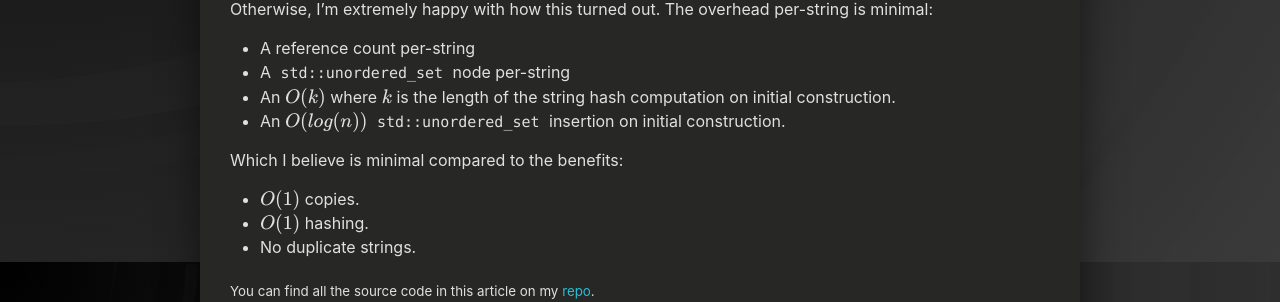
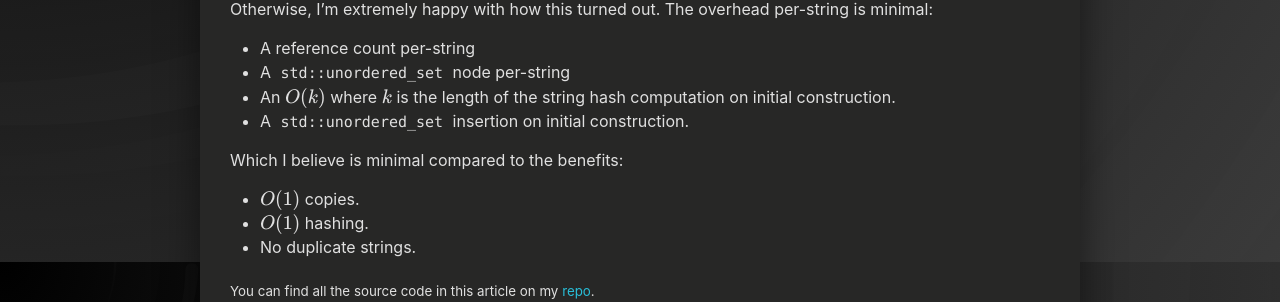
Before and after one commit to JarrettWendt/JarrettWendt.github.io, a Jekyll site: the page built from collections/_custom_engine/2020-07-11-StringInterning.md, in a window 1280 px wide and 900 px high, scrolled down 5075 px. Shown: the part 423-725 px from the top of the window. Built offline with Jekyll 4.4.1, drawn with Linux system fonts in a browser that asks for light colours; formulas are drawn with MathJax 3.

Commit message:
string interning

```diff
--- a/collections/_custom_engine/2020-07-11-StringInterning.md
+++ b/collections/_custom_engine/2020-07-11-StringInterning.md
@@ -186,7 +186,7 @@ Otherwise, I'm extremely happy with how this turned out. The overhead per-string
 - A reference count per-string
 - A `std::unordered_set` node per-string
 - An $$ O(k) $$ where $$ k $$ is the length of the string hash computation on initial construction.
-- An $$ O(log(n)) $$ `std::unordered_set` insertion on initial construction.
+- A `std::unordered_set` insertion on initial construction.
 
 Which I believe is minimal compared to the benefits:
 - $$ O(1) $$ copies.
```
